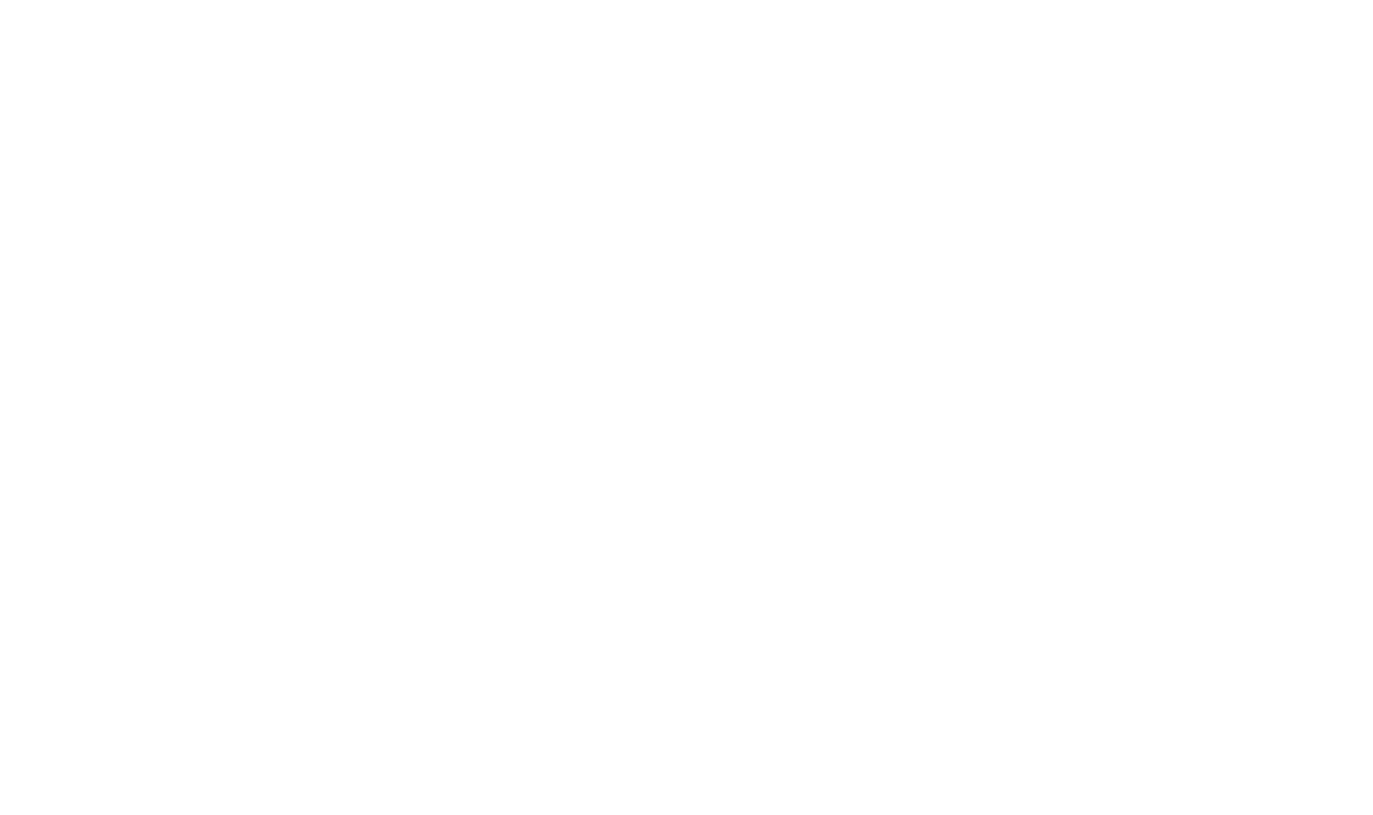
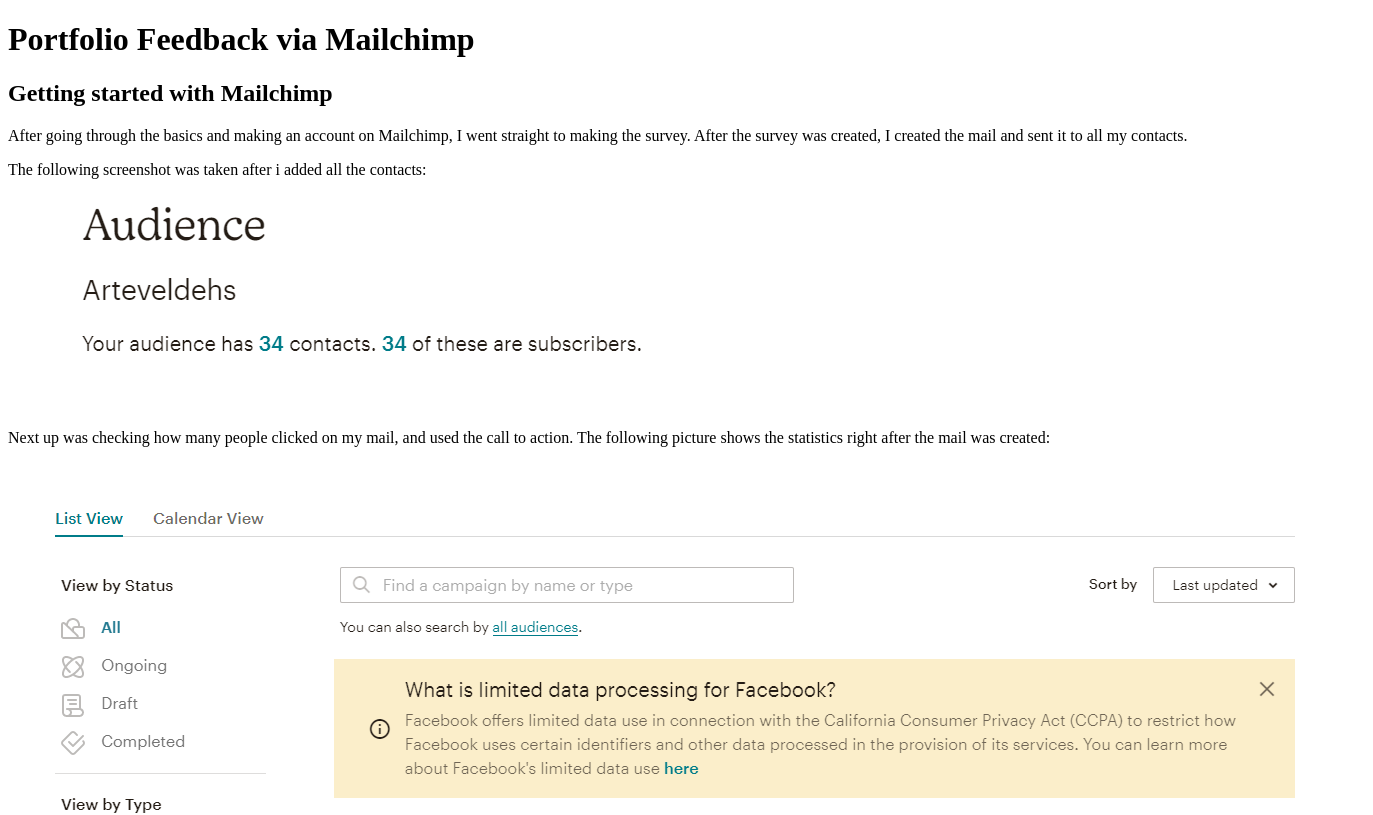
Before and after one commit to pgm-bramcriel/mailchimp-report, a plain HTML site: page index.html in a window 1280 px wide. Shown: the top 815 px of the page, 1373 px wide, since content can reach past the window. Drawn offline with Linux system fonts and the light colour scheme.

Commit message:
added top part

```diff
--- a/index.html
+++ b/index.html
@@ -4,9 +4,25 @@
     <meta charset="UTF-8">
     <meta http-equiv="X-UA-Compatible" content="IE=edge">
     <meta name="viewport" content="width=device-width, initial-scale=1.0">
-    <title>Document</title>
+    <title>Mailchimp - Report</title>
 </head>
 <body>
+    <header>
+        <h1>Portfolio Feedback via Mailchimp</h1>
+    </header>
 
+    <main>
+        <section>
+            <h2>Getting started with Mailchimp</h2>
+            <p>After going through the basics and making an account on Mailchimp, I went straight to making the survey. After the survey was created, I created the mail and sent it to all my contacts.</p>
+            <p>The following screenshot was taken after i added all the contacts:</p>
+            <img src="./images/audience.png">
+            <p>Next up was checking how many people clicked on my mail, and used the call to action. The following picture shows the statistics right after the mail was created:</p>
+            <img src="./images/mailchimp-before.png">
+            <p>This is the result after a couple of days:</p>
+            <img src="./images/mailchim-after.png">
+            <p>In general I experienced little to no issues in setting up Mailchimp, it was pretty intuitive. Adding all the contacts was easy aswell since the list of students we needed to add was already provided for (thanks for that).</p>
+        </section>
+    </main>
 </body>
 </html>
```
Also changed, not shown: images/audience.png (added), images/mailchim-after.png (added), images/mailchimp-before.png (added).
